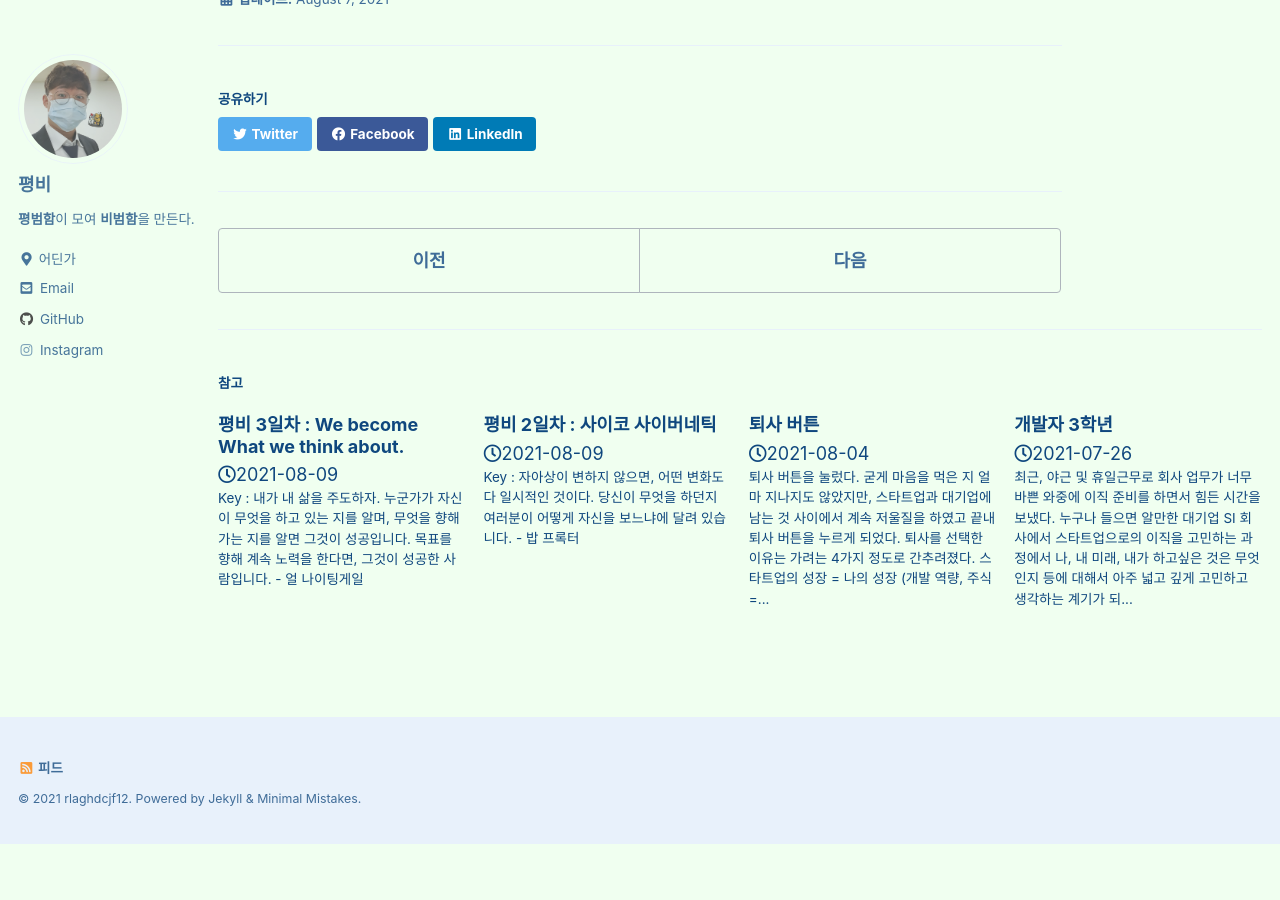
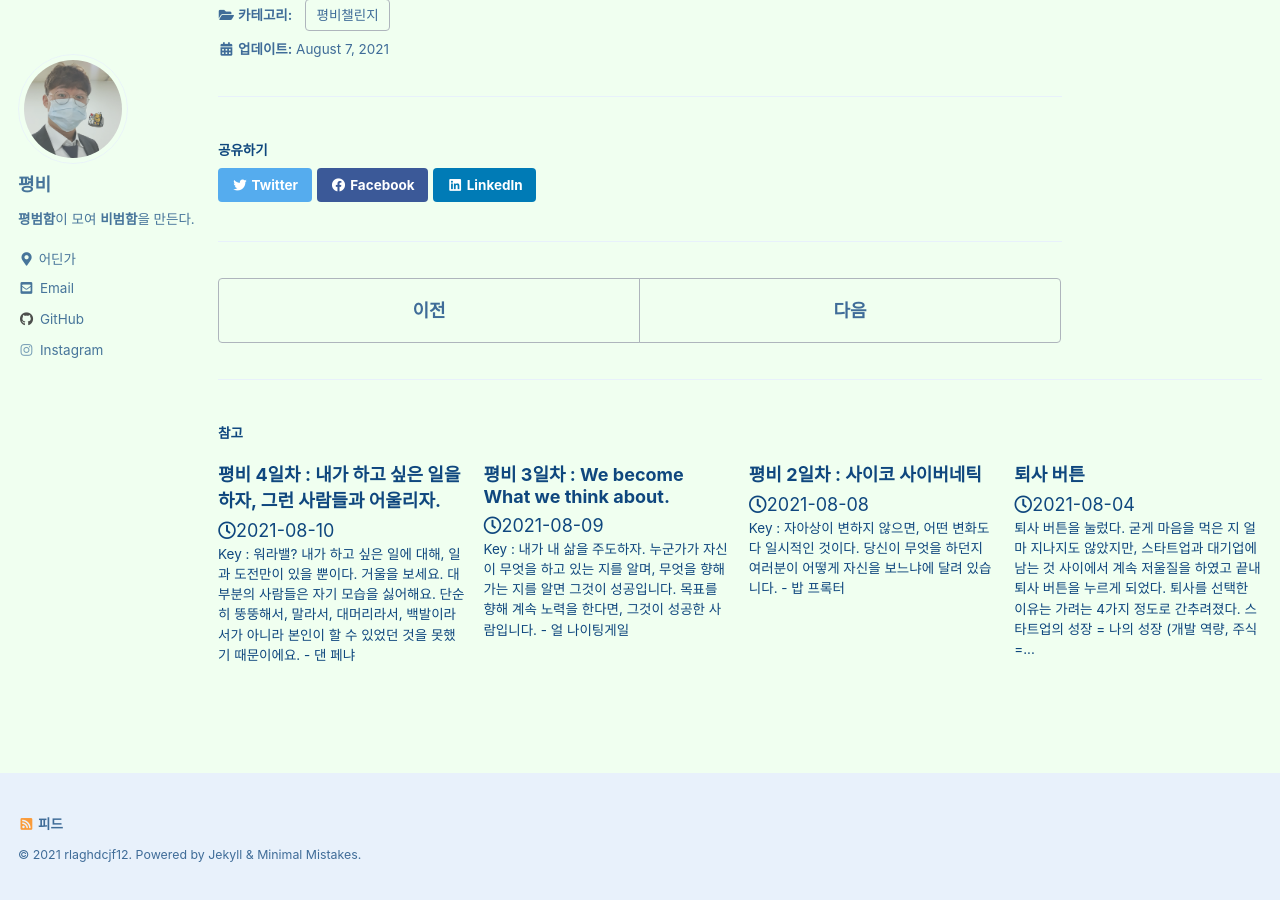
Before and after one commit to rlaghdcjf12/rlaghdcjf12.github.io, a Jekyll site: the page built from _posts/Ordinary/2021-08-07-Genesis-Day.md, in a window 1280 px wide and 900 px high, scrolled down 1196 px. Built offline with Jekyll 4.4.1, drawn with Linux system fonts in a browser that asks for light colours; cached includes are drawn as plain includes; before the commit the page ends 2040 px from its top, so only the background shows below that; some of the changed lines change nothing that is shown.

Commit message:
[POST] 평비 4일차 : 내가 하고 싶은 일을 하자, 그런 사람들과 어울리자. [EDIT] '오늘을 준비하는 다짐' 추가

````diff
--- a/_posts/Ordinary/2021-08-07-Genesis-Day.md
+++ b/_posts/Ordinary/2021-08-07-Genesis-Day.md
@@ -10,6 +10,9 @@
 처음에는 우리가 습관으을 만들지만 나중엔 습관이 우리를 만든다.
   - 존 드라이든
 ```
+
+---
+**오늘을 준비하는 다짐**
 오늘부터 하루하루를 기록하기로 했다. 누구나 할 수 있는 평범한 일들이 쌓여 만들어지는 변화, 기적을 통해 성공한 내 모습을 보여줄 것이다.
 **확률을 높이는 건 노력뿐이다.**
 
--- a/_posts/Ordinary/2021-08-08-2nd-Day.md
+++ b/_posts/Ordinary/2021-08-08-2nd-Day.md
@@ -1,7 +1,7 @@
 ---
 permalink: /ordinary/2
 title: "평비 2일차 : 사이코 사이버네틱"
-date: 2021-08-08 21:31:12 -0400
+date: 2021-08-08 17:31:12 -0400
 categories: 평비챌린지
 tags: 1일1평범
 ---
@@ -11,7 +11,9 @@
   - 밥 프록터
 ```
 
-여자친구와 결혼에 대해서 이야기를 많이 한다. 각자 결혼에 대해서 생각하는 그림이 있다. 나는 여자친구에게 걱정이나 불안, 의심이 많았던 것 같다. 나는 서로에게 서로의 가족은 중요하다고 생각한다. 또, 각자의 삶을 존중해야 한다고 생각한다. 그것을 너무 강요했던 것 같다. 여자친구도 나만큼 생각도 많고 고민도 많은데, 충분히 스스로 그리고 있는 그림이 있을텐데, 내 생각을 강요하면 안되겠다. 나 자신부터 바뀌어야겠다고 다짐해본다.
+---
+**오늘을 준비하는 다짐**
+여자친구와 결혼에 대해서 이야기를 많이 한다. 각자 결혼에 대해서 생각하는 그림이 있다. 나는 여자친구에게 걱정이나 불안, 의심이 많았던 것 같다. 나는 서로에게 서로의 가족은 중요하다고 생각한다. 또, 각자의 삶을 존중해야 한다고 생각한다. 그것을 너무 강요했던 것 같다. 여자친구도 나만큼 생각도 많고 고민도 많은데, 충분히 스스로 그리고 있는 그림이 있을텐데, 내 생각을 강요하면 안되겠다. **나 자신부터 바뀌어야겠다고 다짐해본다.**
 
 ---
 **성공한 사람들과의 시간**
--- a/_posts/Ordinary/2021-08-09-3rd-Day.md
+++ b/_posts/Ordinary/2021-08-09-3rd-Day.md
@@ -12,6 +12,8 @@
   - 얼 나이팅게일
 ```
 
+---
+**오늘을 준비하는 다짐**
 나에게 물음을 던졌다.
 Q : 나는 어떤 사람이 되고 싶을까?
 A : 행복한 사람이 되고 싶다.
@@ -25,9 +27,9 @@
 ---
 **성공한 사람들과의 시간**
 `오직 1%만 공유했던 '세상에서 가장 낯선 비밀' (얼 나이팅게일) from 성공비밀 youtube`
-1. 성공한 사람들
+1. **성공한 사람들**
 문제를 풀면서 그것을 배워가고, 학위를 얻으려는 대학생들도 지구상 어떤 사람들만큼 성공한 사람들이다. 그들이 무엇을 하는지 알며 아침에 무엇을 위해 눈을 뜨며 어디를 향해 가는지 알기 때문이다.
-2. 성공하지 못한 사람들
+2. **성공하지 못한 사람들**
 인류의 95%가 성공하지 못한 삶을 산다.
 
 > 무엇을 위해 아침에 일어나서 일을 하러 가는 거죠?
--- /dev/null
+++ b/_posts/Ordinary/2021-08-10-4th-Day.md
@@ -0,0 +1,41 @@
+---
+permalink: /ordinary/4
+title: "평비 4일차 : 내가 하고 싶은 일을 하자, 그런 사람들과 어울리자."
+date: 2021-08-10 08:03:12 -0400
+categories: 평비챌린지
+tags: 1일1평범
+---
+Key : 워라밸? 내가 하고 싶은 일에 대해, 일과 도전만이 있을 뿐이다.
+```
+거울을 보세요. 대부분의 사람들은 자기 모습을 싫어해요. 단순히 뚱뚱해서, 말라서, 대머리라서, 백발이라서가 아니라 본인이 할 수 있었던 것을 못했기 때문이에요.
+  - 댄 페냐
+```
+
+---
+**오늘을 준비하는 다짐**
+
+
+---
+**성공한 사람들과의 시간**
+`50조 부자가 알려주는 당신이 가난한 이유 (댄 페냐) from 작심만일 : 성공 마인드 동반자 youtube`
+1. **사람들과 어울릴 때는 조심해야 한다.**
+  내가 어울리는 사람들은 내 삶에서 어떤 영향을 끼치고 있는가? 그 사람들은 하루하루를 허비하지 않고 본인의 삶을 소중하게 여기는 사람들인가? 이런 사람들에 의해 살아갈 가능성이 굉장히 높아지기 때문에 조심해야 한다.
+2. **위로받는다고 문제가 해결되지 않는다.**
+  내 마음을 위로해주는 책만으로는 내 삶은 개선이 되지 않는다. 위로 받는 것을 최소화하고 행동하는 것을 최대화하는 것이 내 삶을 개선하는 가장 최선의 방법이다. 시험 성적이 낮은 학생에게 위로를 한다고 시험 성적이 오르지 않는다. 그 학생이 시험 공부를 더 열심히 해야 성적이 오를 것이다. 결국, 위로는 위로일 뿐이다.
+3. **워라밸? 일과 도전만이 있을 뿐이다. 다만, 내가 하고자 하는 일이어야 한다.**
+  지구상의 87%의 인류가 자신이 하는 일을 싫어한다. 그냥 시간을 보내면서 근근히 살아가다가 은퇴를 기다린다. 그렇기 때문에 하루하루가 고통이기 때문에 휴식이 보장되지 않으면 버틸수가 없기 때문에 워라밸이 있어야 한다. **워라밸은 이렇게 일과 삶을 분리해서 살아가는 사람들에게 필요한 것이다.**
+  **세계적인 부자들은** 워라밸? 없다. 본인이 하고 싶은 일, 본인이 즐거운 일을 하면서 살기 때문에 **일과 삶을 분리해서 생각하지 않는다.**
+  워라밸을 생각하는 순간, 평균 또는 도태를 선택하는 것이다. 누군가에게는 힐링, 위로, 워라밸이 필요하다. 하지만, 내가 목표를 도전하고 성취하는 삶을 선택했다면 워라밸은 버려야 한다.
+
+---
+**하루의 기록**
+안 좋은 음식 먹지 않기. 기상 및 취침시간 조절 잘하기. 매일 운동하기.
+| 식사 |  | 시작과 끝 |  | 운동 |  |
+|:----:|:----:|:----:|:----:|:----:|:----:|
+| 아침 | 간장불고기 | 기상 시간 | 08:00 |  |  |
+| 점심 | 장어강정 덮밥 |  |  |  |  |
+| 저녁 | 간장불고기 | 취침 시간 | 00:50 | 전신 운동(PT) | 1시간 |
+
+---
+**회고 (DAY)**
+나는 오늘 끌려다니지 않고, 내 삶을 주도했나?
````
